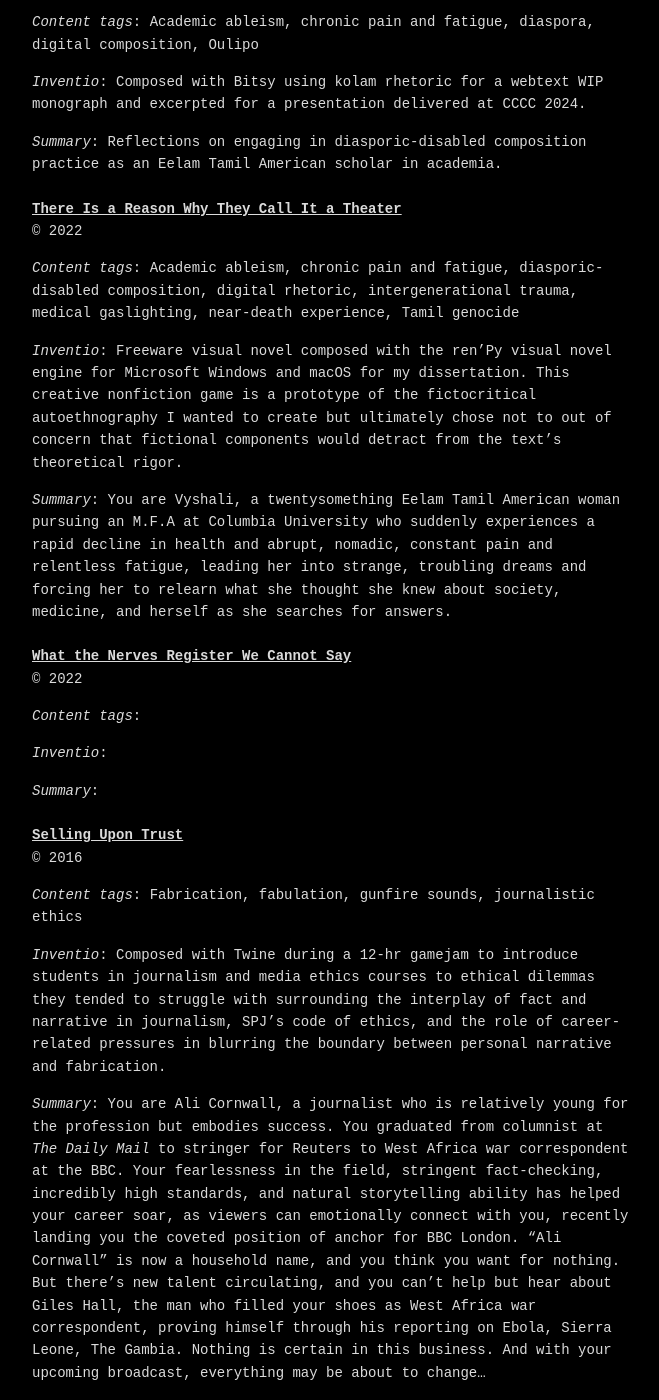
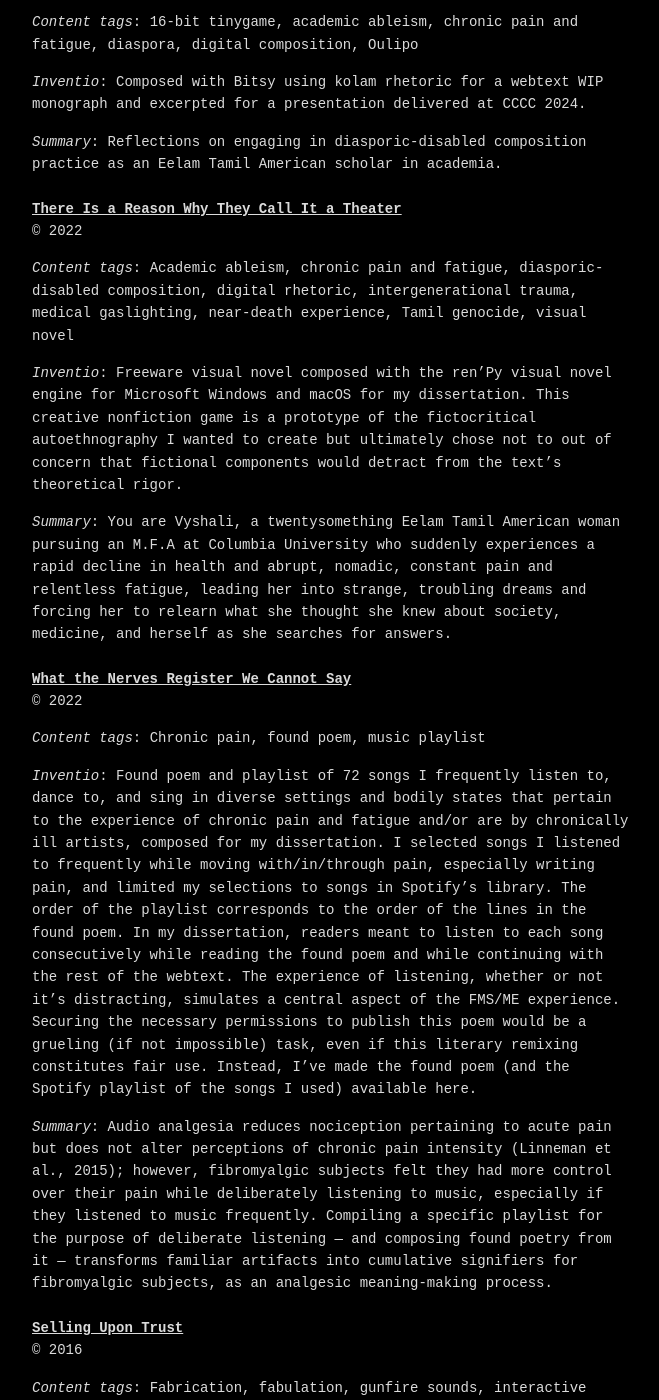
Before and after one commit to visforvali/visforvali.github.io, a Jekyll site: the page built from gamedev.md, in a window 1280 px wide and 1400 px high, scrolled down 378 px. Shown: the whole window, without its empty margins (308-967 px from the left). Built offline with Jekyll 4.4.1, drawn with Linux system fonts in a browser that asks for light colours; some of the changed text lies outside the part shown.

Commit message:
Content edits

```diff
--- a/gamedev.md
+++ b/gamedev.md
@@ -15,7 +15,7 @@ Gameplay ranges from minutes to as long as you feel like playing.
 ## <a href="tinygames/if_to_move_the_soul_a_writer/play.html" target="_blank">If to Move a Soul, the Writer</a>
 &#169; 2024
 
-_Content tags_: Academic ableism, chronic pain and fatigue, diaspora, digital composition, Oulipo
+_Content tags_: 16-bit tinygame, academic ableism, chronic pain and fatigue, diaspora, digital composition, Oulipo
 
 _Inventio_: Composed with Bitsy using kolam rhetoric for a webtext WIP monograph and excerpted for a presentation delivered at CCCC 2024.
 
@@ -24,7 +24,7 @@ _Summary_: Reflections on engaging in diasporic-disabled composition practice as
 ## <a href="bmactp/adi/theater.html" target="_blank">There Is a Reason Why They Call It a Theater</a>
 &#169; 2022
 
-_Content tags_: Academic ableism, chronic pain and fatigue, diasporic-disabled composition, digital rhetoric, intergenerational trauma, medical gaslighting, near-death experience, Tamil genocide
+_Content tags_: Academic ableism, chronic pain and fatigue, diasporic-disabled composition, digital rhetoric, intergenerational trauma, medical gaslighting, near-death experience, Tamil genocide, visual novel
 
 _Inventio_: Freeware visual novel composed with the ren'Py visual novel engine for Microsoft Windows and macOS for my dissertation. This creative nonfiction game is a prototype of the fictocritical autoethnography I wanted to create but ultimately chose not to out of concern that fictional components would detract from the text's theoretical rigor.
 
@@ -33,16 +33,17 @@ _Summary_: You are Vyshali, a twentysomething Eelam Tamil American woman pursuin
 ## <a href="bmactp/misability/playlist.html" target="_blank">What the Nerves Register We Cannot Say</a>
 &#169; 2022
 
-_Content tags_:
+_Content tags_: Chronic pain, found poem, music playlist
 
-_Inventio_:
+_Inventio_: Found poem and playlist of 72 songs I frequently listen to, dance to, and sing in diverse settings and bodily states that pertain to the experience of chronic pain and fatigue and/or are by chronically ill artists, composed for my dissertation. I selected songs I listened to frequently while moving with/in/through pain, especially writing pain, and limited my selections to songs in Spotify's library. The order of the playlist corresponds to the order of the lines in the found poem. In my dissertation, readers meant to listen to each song consecutively while reading the found poem and while continuing with the rest of the webtext. The experience of listening, whether or not it's distracting, simulates a central aspect of the FMS/ME experience. Securing the necessary permissions to publish this poem would be a grueling (if not impossible) task, even if this literary remixing constitutes fair use. Instead, I've made the found poem (and the Spotify playlist of the songs I used) available here.
 
-_Summary_:
+_Summary_: Audio analgesia reduces nociception pertaining to acute pain but does not alter perceptions of chronic pain intensity (Linneman et al., 2015); however, fibromyalgic subjects felt they had more control over their pain while deliberately listening to music, especially if they listened to music frequently. Compiling a specific playlist for the purpose of deliberate listening &mdash; and composing found poetry from it &mdash; transforms familiar artifacts into cumulative signifiers for fibromyalgic subjects, as an analgesic meaning-making process.
+
 
 ## <a href="tinygames/selling_upon_trust/play.html">Selling Upon Trust</a>
 &#169; 2016
 
-_Content tags_: Fabrication, fabulation, gunfire sounds, journalistic ethics
+_Content tags_: Fabrication, fabulation, gunfire sounds, interactive fiction, journalistic ethics
 
 _Inventio_: Composed with Twine during a 12-hr gamejam to introduce students in journalism and media ethics courses to ethical dilemmas they tended to struggle with surrounding the interplay of fact and narrative in journalism, SPJ's code of ethics, and the role of career-related pressures in blurring the boundary between personal narrative and fabrication.
 
```
Also changed, not shown: other parts of gamedev.md (+1 -1 lines), 404.md (+3 -2 lines), about.md (+4 -4 lines), index.md (+2 -3 lines), pubs.md (+1 -1 lines), selling-upon-trust.md (deleted, +0 -15 lines), uneasy-lies-the-head.md (deleted, +0 -15 lines).
